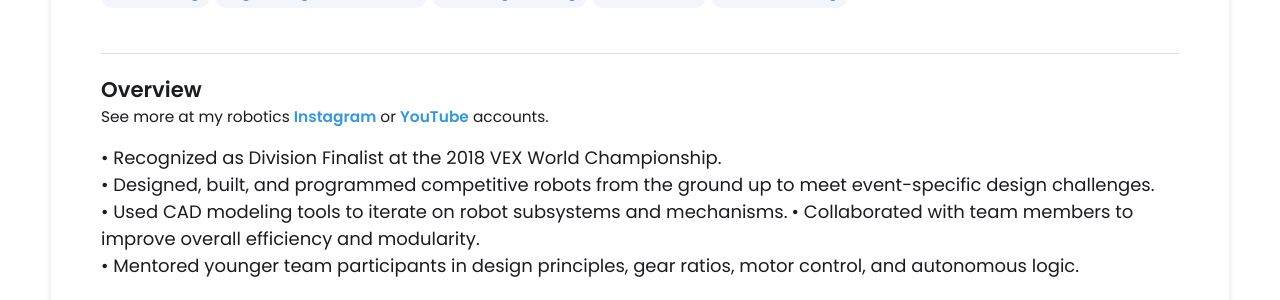
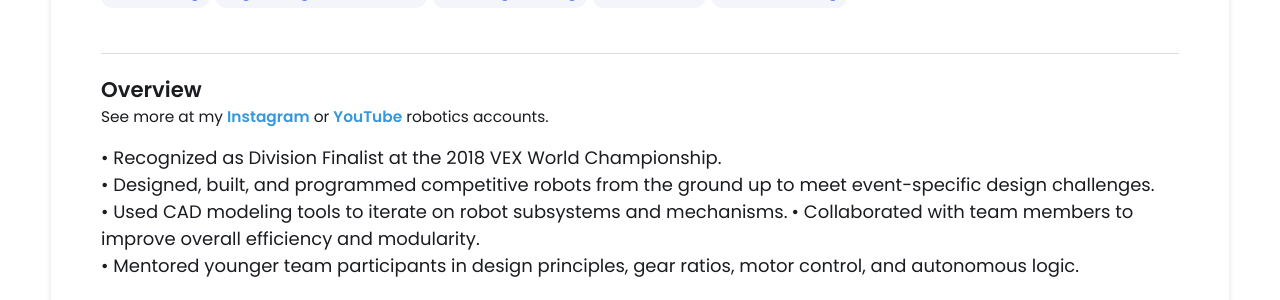
Before and after one commit to JosephWah/JosephW.github.io, a Jekyll site: the page built from _projects/TRobotics/index.md, in a window 1280 px wide and 900 px high, scrolled down 526 px. Shown: the part 154-454 px from the top of the window. Built offline with Jekyll 4.4.1, drawn with Linux system fonts in a browser that asks for light colours.

```diff
--- a/_projects/TRobotics/index.md
+++ b/_projects/TRobotics/index.md
@@ -8,12 +8,12 @@ skills:
 - C++ Programming
 - Maintenence
 - Troubleshooting
-main-image: /VRC Toss-Up-Field (1).png
+main-image: /VRC-Toss-Up-Field (1).png
 ---
 
 ---
 ## Overview
-See more at my robotics <a href="https://www.instagram.com/joseph_621a/">**Instagram**</a> or <a href="https://www.youtube.com/@team_621a6">**YouTube**</a> accounts.
+See more at my <a href="https://www.instagram.com/joseph_621a/">**Instagram**</a> or <a href="https://www.youtube.com/@team_621a6">**YouTube**</a> robotics accounts.
 
 <span style="font-size: 18px">•	Recognized as Division Finalist at the 2018 VEX World Championship.</span>
 <span style="font-size: 18px">•	Designed, built, and programmed competitive robots from the ground up to meet event-specific design challenges.</span>
```
